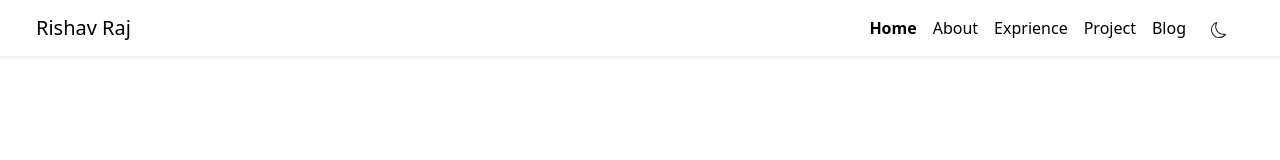
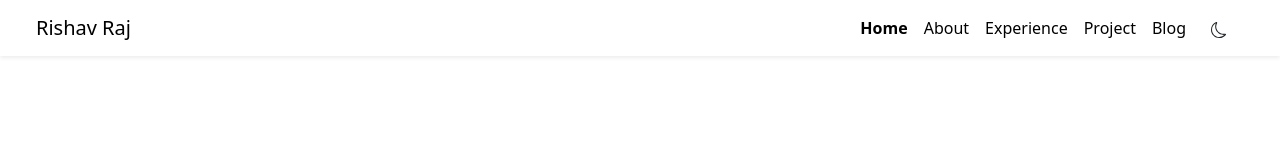
Before and after one commit to iamrishavraj1/iamrishavraj1.github.io, a React (Create React App) app: page / in a window 1280 px wide. Shown: the top 160 px of the page. Built offline with nearby package versions, Linux system fonts and the light colour scheme.

Commit message:
Update Navbar.js

```diff
--- a/src/components/Navbar.js
+++ b/src/components/Navbar.js
@@ -78,7 +78,7 @@ const Navbar = () => {
                         aria-current="page"
                         to="/exprience"
                       >
-                        Exprience
+                       Experience
                       </NavLink>
                     </li>
                     <li className="nav-item">
```
